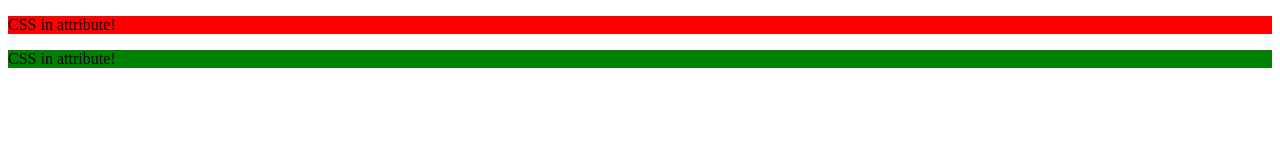
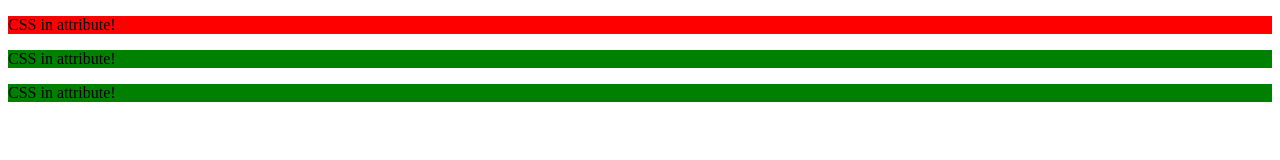
Before and after one commit to Julioclma/css-in-attribute, a plain HTML site: page index.html in a window 1280 px wide. Drawn offline with Linux system fonts and the light colour scheme.

Commit message:
adding css with ~ identifying the word

```diff
--- a/index.html
+++ b/index.html
@@ -11,7 +11,7 @@
     background-color: red;
 }
 
-[title="especify"]{
+[title~="especify"]{
     background-color: green;
 }
 </style>
@@ -20,6 +20,7 @@
 
     <p title="">CSS in attribute!</p>
     <p title="especify">CSS in attribute!</p>
+    <p title="ola especify">CSS in attribute!</p>
 
 </body>
 </html>
```
